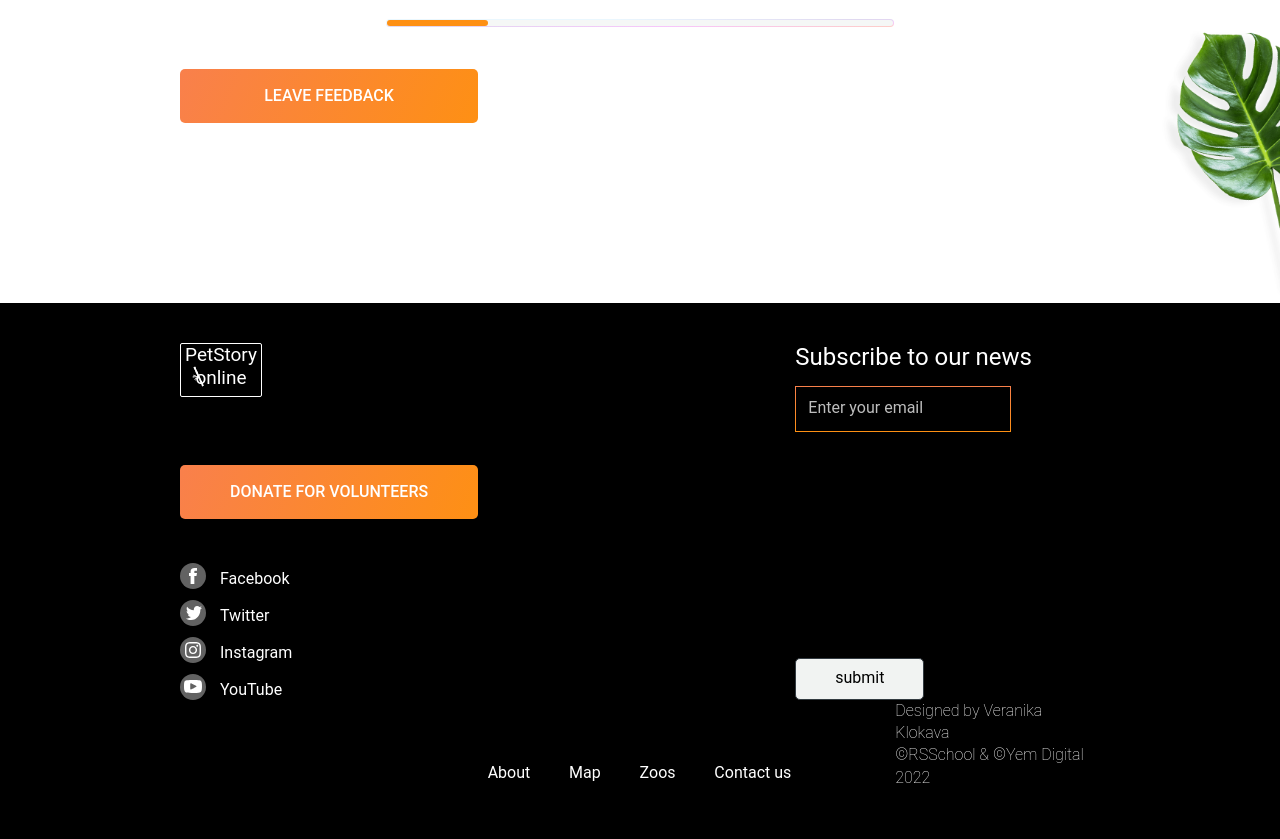
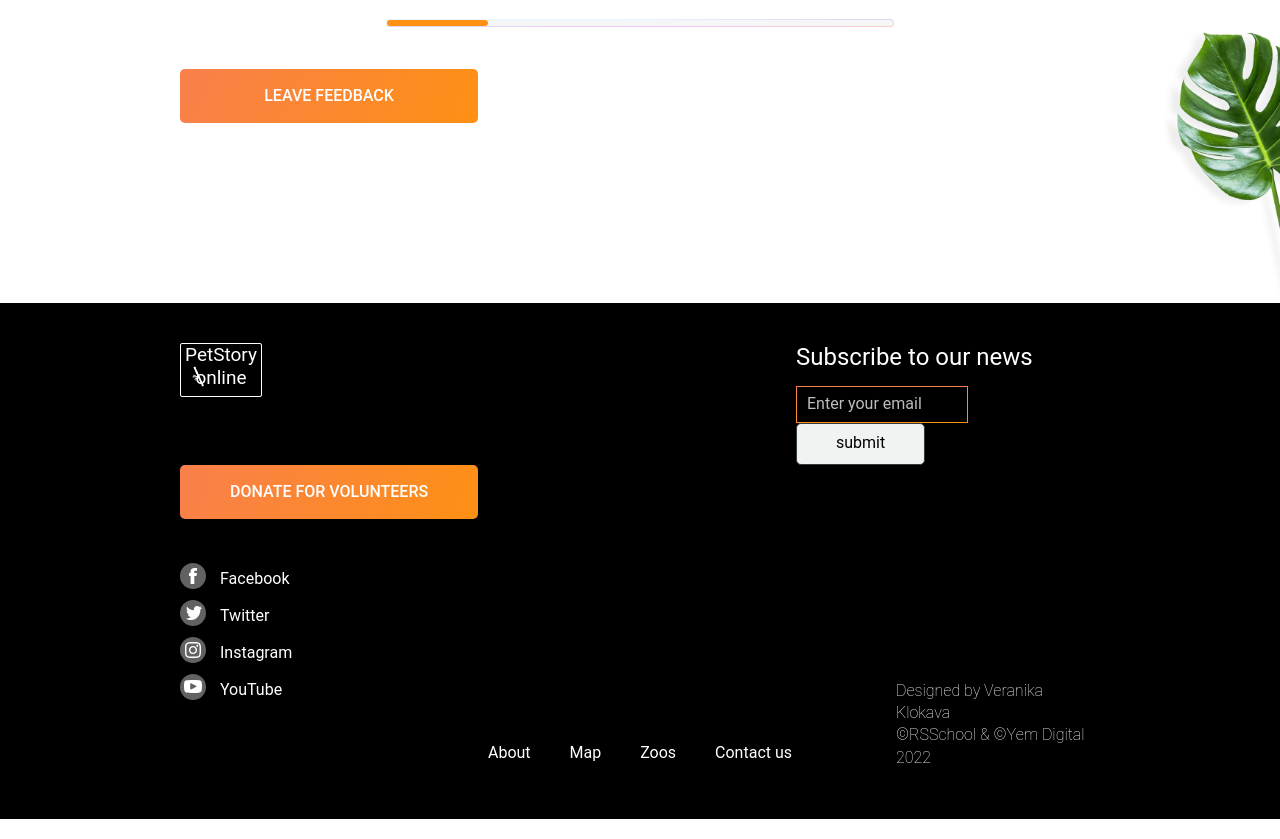
Before and after one commit to NikaKlokava/html-css-online-zoo-website, a plain HTML site: page index.html in a window 1280 px wide. Shown: the part 4626-5465 px from the top of the page. Drawn offline with Linux system fonts and the light colour scheme.

Commit message:
(fix)zoo-027: fixed bugs

```diff
--- a/assets/css/buttons.css
+++ b/assets/css/buttons.css
@@ -37,6 +37,7 @@
   font-weight: 400;
   text-transform: none;
   color: #000000;
+  margin: 0px;
 }
 /******************************************** button states *******************************************/
 .button-type-1:hover {
--- /dev/null
+++ b/assets/css/input.css
@@ -0,0 +1,24 @@
+input {
+    border-width: 0.8px;
+    border-image: linear-gradient(
+        to bottom,
+        rgba(249, 128, 75, 1),
+        rgba(254, 144, 19, 1)
+      )
+      1;
+    background: #000000;
+  }
+  input::placeholder {
+    font-family: "Roboto";
+    font-style: normal;
+    font-weight: 400;
+    font-size: 16px;
+    line-height: 140%;
+    color: #bdbdbd;
+  }
+  @media (max-width:420px) {
+    input::placeholder {
+      font-weight: 100;
+      font-size: 8px;
+    }
+  }
--- a/index.css
+++ b/index.css
@@ -372,7 +372,7 @@ body {
 
 .footer-section > * {
   display: inline-block;
-  width: calc(100% / 3 - 3px);
+  width: calc((100% - (2 * 0.25em)) / 3);
   vertical-align: top;
 }
 .footer-section > .links > button {
@@ -396,39 +396,26 @@ body {
   width: 100%;
 }
 /******************************************* subscribe *******************************************/
-
-.footer-section .subscribe > p:nth-child(1) {
+.footer-section .form {
+  margin-bottom: 215px;
+}
+.footer-section .form > * {
+  display: inline-block;
+}
+.footer-section .form > p {
   color: #ffffff;
   margin: 0px;
-  padding-bottom: 14px;
+  margin-bottom: 14px;
 }
-.footer-section .subscribe > input {
-  border-width: 0.8px;
-  border-radius: 2px;
-  border-image: linear-gradient(
-      to bottom,
-      rgba(249, 128, 75, 1),
-      rgba(254, 144, 19, 1)
-    )
-    1;
-  background: #000000;
-  width: 210px;
-  height: 42px;
-  margin-bottom: 216px;
+.footer-section .form > input {
+  width: calc((100% - 0.25em) / 2);
+  padding: 10px;
 }
-input::placeholder {
-  font-family: "Roboto";
-  font-style: normal;
-  font-weight: 400;
-  font-size: 16px;
-  line-height: 140%;
-  color: #bdbdbd;
-  padding-left: 10px;
+.footer-section .designed {
+  margin-left: 100px;
 }
-.footer-section .subscribe > :nth-child(4),
-.footer-section .subscribe > :nth-child(5) {
+.footer-section .designed > * {
   font-weight: 100;
   color: #ffffff;
   margin: 0px;
-  margin-left: 100px;
 }
--- a/index.html
+++ b/index.html
@@ -9,6 +9,7 @@
     <link rel="stylesheet" href="./assets/css/card.css" />
     <link rel="stylesheet" href="./assets/css/icons.css" />
     <link rel="stylesheet" href="./assets/css/links.css" />
+    <link rel="stylesheet" href="./assets/css/input.css" />
     <link rel="stylesheet" href="./index.css" />
     <link
       rel="stylesheet"
@@ -380,11 +381,15 @@
         <a class="text body" href="">Contact us</a>
       </div>
       <div class="subscribe">
-        <p class="text subtitle">Subscribe to our news</p>
-        <input type="email" placeholder="Enter your email"/>
-        <button class="button button-type-6">submit</button>
-        <p class="text body">Designed by Veranika Klokava</p>
-        <p class="text body">©RSSchool & ©Yem Digital 2022</p>
+        <div class="form">
+          <p class="text subtitle">Subscribe to our news</p>
+          <input type="email" placeholder="Enter your email" />
+          <button class="button button-type-6">submit</button>
+        </div>
+        <div class="designed">
+          <p class="text body">Designed by Veranika Klokava</p>
+          <p class="text body">©RSSchool & ©Yem Digital 2022</p>
+        </div>
       </div>
     </div>
   </body>
--- a/index.mobile.css
+++ b/index.mobile.css
@@ -177,9 +177,6 @@
 .footer-section {
   padding: 30px;
 }
-.footer-section > * {
-  width: calc(100% / 3 - 3px);
-}
 .footer-section > .links > button {
   margin-top: 30px;
   margin-bottom: 20px;
@@ -187,24 +184,15 @@
 .footer-section .navigation {
   line-height: 0;
 }
-.footer-section .subscribe > p:nth-child(1),
-.footer-section .subscribe > p:nth-child(2) {
-  padding-left: 5px;
+.footer-section .form {
+  margin-bottom: 150px;
+}
+.footer-section .form > input {
+  padding: 2px;
+}
+.footer-section .designed {
+  margin-left: 10px;
+}
+.footer-section .designed > * {
   font-size: 6px;
 }
-.footer-section .subscribe > p:nth-child(1) {
-  padding-bottom: 7px;
-}
-.footer-section .subscribe > input {
-  width: 55px;
-  height: 15px;
-  margin-bottom: 150px;
-}
-input::placeholder {
-  font-size: 8px;
-  padding-left: 2px;
-}
-.footer-section .subscribe > :nth-child(4),
-.footer-section .subscribe > :nth-child(5) {
-  margin-left: 10px;
-}
```
Also changed, not shown: elements.html (+4 -1 lines).
